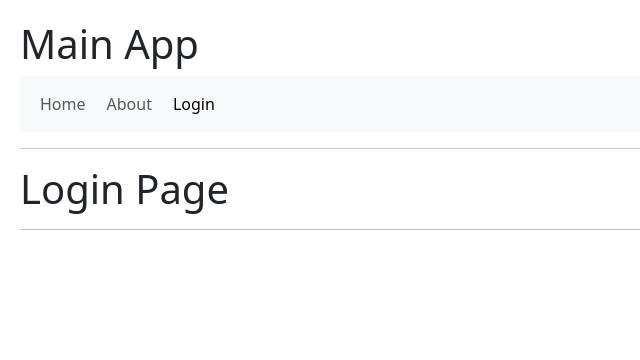
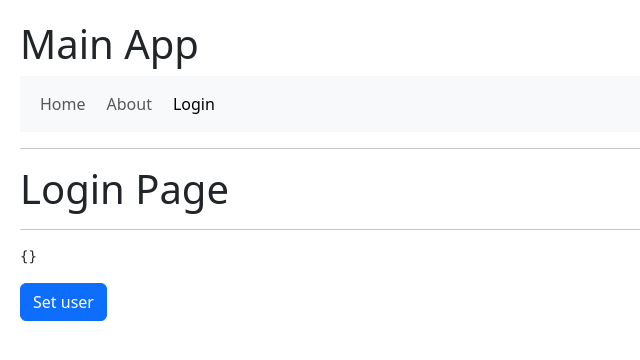
Before and after one commit to machelinos/react-udemy-ce-04-hooks-app, a React (Vite) app: page /login in a window 1280 px wide. Shown: the top 360 px of the page, without its empty margins (0-640 px from the left). Built offline with nearby package versions, Linux system fonts and the light colour scheme.

Commit message:
10 - useContext - using context

```diff
--- a/src/10-useContext/LoginPage.jsx
+++ b/src/10-useContext/LoginPage.jsx
@@ -1,8 +1,28 @@
+import { useContext } from 'react'
+import { UserContext } from './context/UserContext'
+
 export const LoginPage = () => {
+  const { user, setUser } = useContext(UserContext)
+
   return (
     <>
-      <h1>Login Page</h1>
+      <h1>Login Page {user.name}</h1>
       <hr />
+
+      <pre>{JSON.stringify(user)}</pre>
+
+      <button
+        className="btn btn-primary"
+        onClick={() => {
+          setUser({
+            name: 'otheruser',
+            email: 'yo@email.com',
+            id: 12342,
+          })
+        }}
+      >
+        Set user
+      </button>
     </>
   )
 }
--- a/src/10-useContext/MainApp.jsx
+++ b/src/10-useContext/MainApp.jsx
@@ -1,14 +1,15 @@
 import { Outlet } from 'react-router-dom'
 import { Navbar } from './Navbar'
+import { UserProvider } from './context/UserProvider'
 
 export const MainApp = () => {
   return (
-    <>
+    <UserProvider>
       <h1>Main App</h1>
       <Navbar />
       <hr />
 
       <Outlet />
-    </>
+    </UserProvider>
   )
 }
--- /dev/null
+++ b/src/10-useContext/context/UserContext.jsx
@@ -0,0 +1,3 @@
+import { createContext } from 'react'
+
+export const UserContext = createContext()
--- /dev/null
+++ b/src/10-useContext/context/UserProvider.jsx
@@ -0,0 +1,16 @@
+import { useState } from 'react'
+import { UserContext } from './UserContext'
+import PropTypes from 'prop-types'
+
+export const UserProvider = ({ children }) => {
+  const [user, setUser] = useState({})
+  return (
+    <UserContext.Provider value={{ user, setUser }}>
+      {children}
+    </UserContext.Provider>
+  )
+}
+
+UserProvider.propTypes = {
+  children: PropTypes.array,
+}
```
